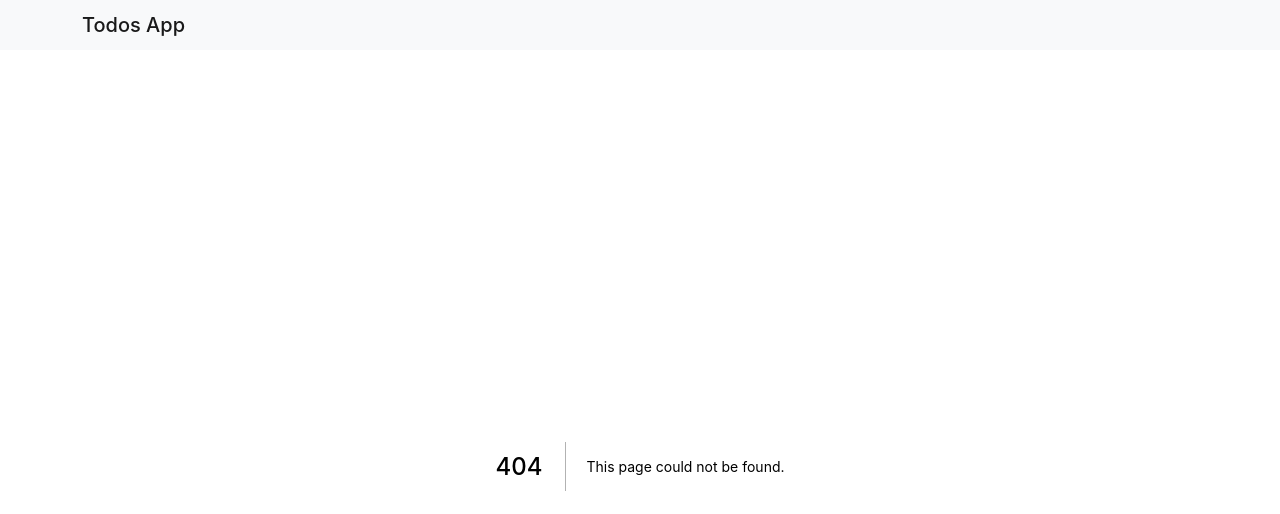
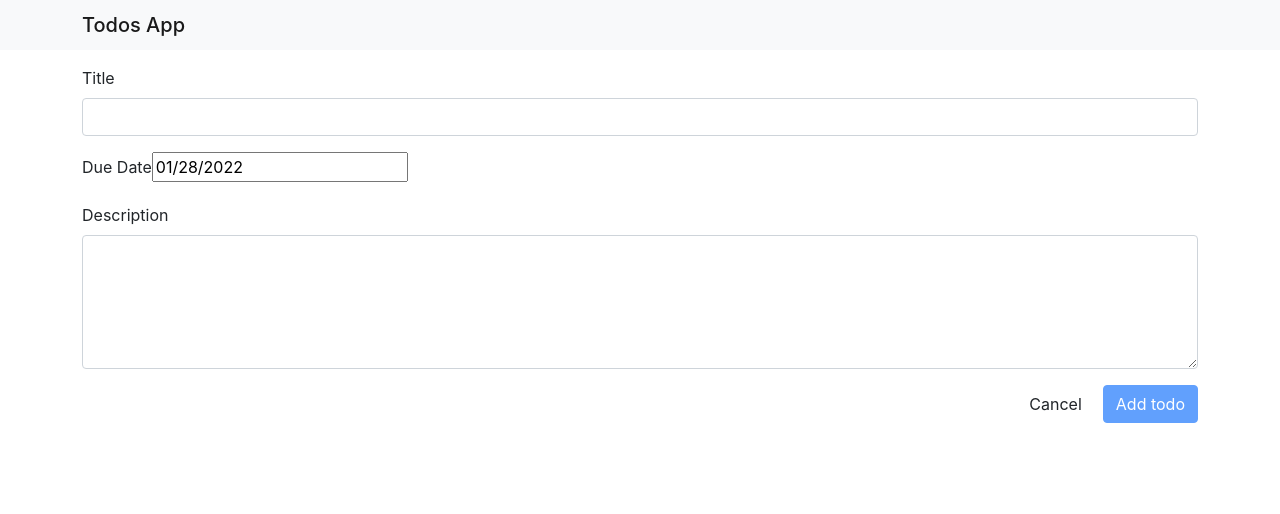
Before and after one commit to seanjoyce/diaceutics-todo-app, a Next.js app: page /edit-todo/1 in a window 1280 px wide. Before the commit this address had no page. Shown: the top 514 px of the page. Built offline with nearby package versions, Linux system fonts and the light colour scheme.

Commit message:
Added edit todo

```diff
--- a/app/todoSlice.ts
+++ b/app/todoSlice.ts
@@ -48,11 +48,18 @@ const todoSlice = createSlice({
       );
     },
     updateTodo(state, action) {
+      const index = state.todos.findIndex(
+        (todo) => todo.id === action.payload.id
+      );
+      state.todos[index] = action.payload;
+    },
+    toggleTodo(state, action) {
       const todo = state.todos.find((todo) => todo.id === action.payload.id);
       if (todo) todo.completed = !todo.completed;
     },
   },
 });
 
-export const { hydrate, addTodo, removeTodo, updateTodo } = todoSlice.actions;
+export const { hydrate, addTodo, removeTodo, updateTodo, toggleTodo } =
+  todoSlice.actions;
 export default todoSlice.reducer;
--- a/components/TodoForm/TodoForm.tsx
+++ b/components/TodoForm/TodoForm.tsx
@@ -1,69 +1,51 @@
 import React, { useEffect, useState } from "react";
-import styles from "./TodoForm.module.scss";
 import { Todo } from "../../interfaces/Todo";
 import { useRouter } from "next/router";
 import { v4 as uuidv4 } from "uuid";
 import { useDispatch } from "react-redux";
 import { addTodo, updateTodo } from "../../app/todoSlice";
 import DatePicker from "react-datepicker";
+import "react-datepicker/dist/react-datepicker.css";
+import { useRouter } from "next/router";
+import { useSelector } from "react-redux";
+import { RootState } from "../../interfaces/RootState";
+import { readSync } from "fs";
+import Link from "next/link";
 
-interface TodoItemProps {
-  todo?: Todo;
-  closeAddTodo: () => void;
-}
-
-export default function TodoForm({ todo, closeAddTodo }: TodoItemProps) {
-  const [title, setTitle] = useState<string>("");
-  const [description, setDescription] = useState<string>("");
-  const [date, setDate] = useState<Date | null>(new Date());
-
-  const dispatch = useDispatch();
+export default function TodoForm(props: any) {
+  const [todo, setTodo] = useState<Todo>({
+    id: null,
+    title: "",
+    description: "",
+    date: new Date().toISOString(),
+    completed: false,
+  });
+  const todos = useSelector((state: RootState) => state.todoState.todos);
+  const router = useRouter();
 
   useEffect(() => {
-    if (todo) {
-      setTitle(todo.title);
-      setDescription(todo.description);
-      setDate(new Date(todo.date));
+    if (router.isReady) {
+      const { id } = router.query;
+      if (id) {
+        const foundTodo = todos.find((todo) => id === todo.id);
+        if (foundTodo) setTodo(foundTodo);
+      }
     }
-  }, [todo]);
-
-  function addNewTodo() {
-    const todo: Todo = {
-      id: uuidv4(),
-      title,
-      description,
-      date: date?.toString() ?? new Date().toString(),
-      completed: false,
-    };
-    dispatch(addTodo(todo));
-  }
-
-  function editTodo() {
-    if (todo) {
-      const updatedTodo: Todo = {
-        id: todo.id,
-        title,
-        description,
-        date: date?.toString() ?? new Date().toString(),
-        completed: todo.completed,
-      };
-      dispatch(updateTodo(updatedTodo));
-    }
-  }
+  }, [router, todos]);
 
   const onSubmit = (event: any) => {
     event.preventDefault();
-    if (todo) {
-      editTodo();
+    if (!todo.id) todo.id = uuidv4();
+    if (router.pathname === "/add-todo") {
+      props.addTodo(todo);
     } else {
-      addNewTodo();
+      props.editTodo(todo);
     }
-    dispatch(addTodo(todo));
-    closeAddTodo();
+    router.push("/");
   };
 
-  return (
-    <div className={styles.todo}>
+  if (todo) {
+    return (
       <form className="add-form" onSubmit={onSubmit}>
         <div className="mb-3">
           <label htmlFor="title" className="form-label">
@@ -73,8 +55,8 @@ export default function TodoForm({ todo, closeAddTodo }: TodoItemProps) {
             type="text"
             className="form-control"
             id="title"
-            value={title}
-            onChange={(e) => setTitle(e.target.value)}
+            value={todo.title}
+            onChange={(e) => setTodo({ ...todo, title: e.target.value })}
           ></input>
         </div>
 
@@ -83,8 +65,10 @@ export default function TodoForm({ todo, closeAddTodo }: TodoItemProps) {
             Due Date
           </label>
           <DatePicker
-            selected={date}
-            onChange={(newDate) => setDate(newDate)}
+            selected={new Date(todo.date)}
+            onChange={(newDate) =>
+              setTodo({ ...todo, date: newDate?.toString() ?? "" })
+            }
           />
         </div>
 
@@ -95,29 +79,28 @@ export default function TodoForm({ todo, closeAddTodo }: TodoItemProps) {
           <textarea
             className="form-control"
             id="title"
-            rows={3}
-            value={description}
-            onChange={(e) => setDescription(e.target.value)}
+            rows={5}
+            value={todo.description}
+            onChange={(e) =>
+              setTodo({ ...todo, description: e.currentTarget.value })
+            }
           ></textarea>
         </div>
 
         <div className="d-flex justify-content-end">
-          <button
-            type="button"
-            className="btn btn-error mx-2"
-            onClick={() => closeAddTodo()}
-          >
-            Cancel
-          </button>
+          <Link href="/" passHref={true}>
+            <button className="btn btn-error mx-2">Cancel</button>
+          </Link>
+
           <button
             type="submit"
             className="btn btn-primary"
-            disabled={!title || !description}
+            disabled={!todo.title || !todo.description}
           >
-            Add todo
+            {todo.id === null ? "Add todo" : "Update todo"}
           </button>
         </div>
       </form>
-    </div>
-  );
+    );
+  } else return null;
 }
--- a/interfaces/Todo.ts
+++ b/interfaces/Todo.ts
@@ -1,5 +1,5 @@
 export interface Todo {
-  id: string;
+  id: string | null;
   title: string;
   description: string;
   date: string;
--- /dev/null
+++ b/pages/edit-todo/[id].tsx
@@ -0,0 +1,18 @@
+import { NextPage } from "next";
+import { useDispatch } from "react-redux";
+import { updateTodo } from "../../app/todoSlice";
+import TodoForm from "../../components/TodoForm/TodoForm";
+import { Todo } from "../../interfaces/Todo";
+
+
+const EditTodo: NextPage = () => {
+  const dispatch = useDispatch();
+
+  const editTodo = (todo: Todo) => {
+    dispatch(updateTodo(todo));
+  };
+
+  return <TodoForm editTodo={editTodo}></TodoForm>;
+};
+
+export default EditTodo;
```
Also changed, not shown: components/TodoItem/TodoItem.tsx (+16 -7 lines), components/TodoList/TodoList.tsx (+3 -15 lines), 1 other file (tests, documents, lock files or other folders).
